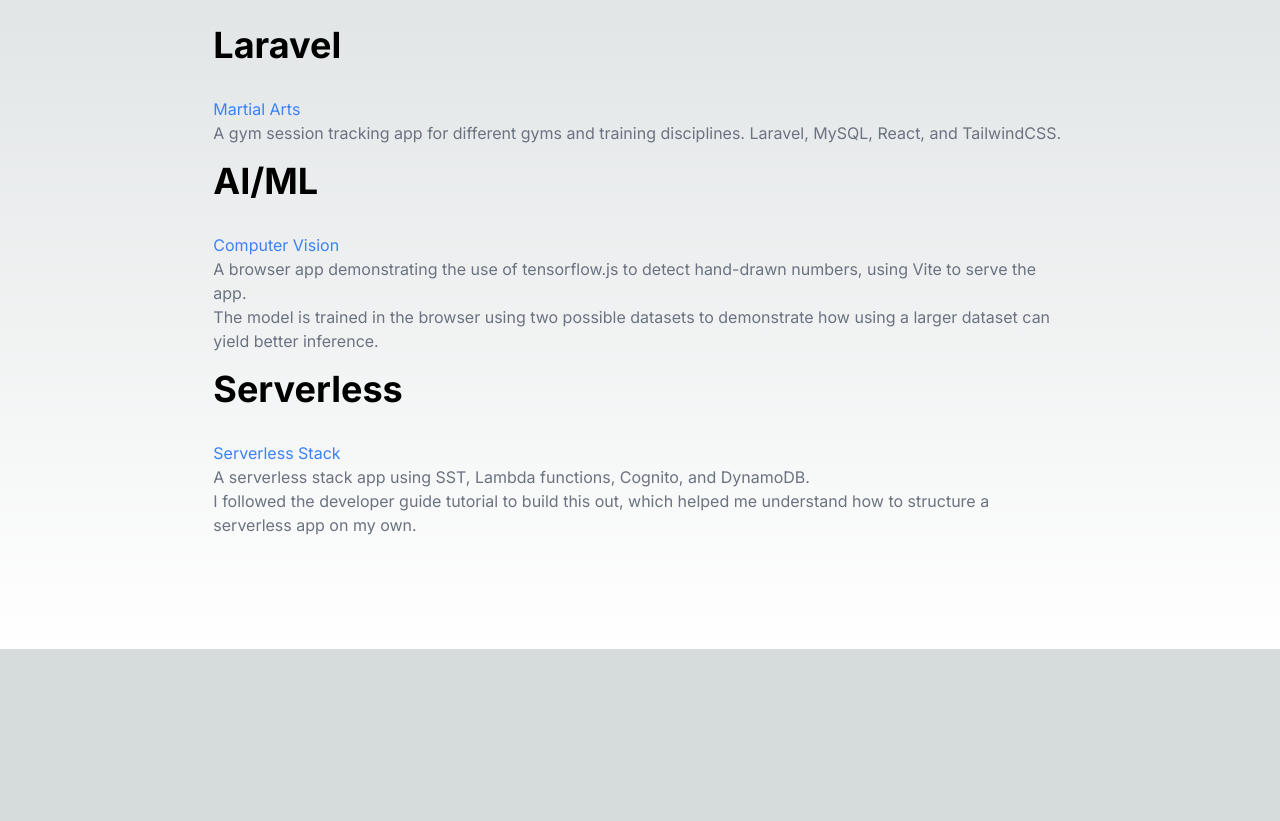
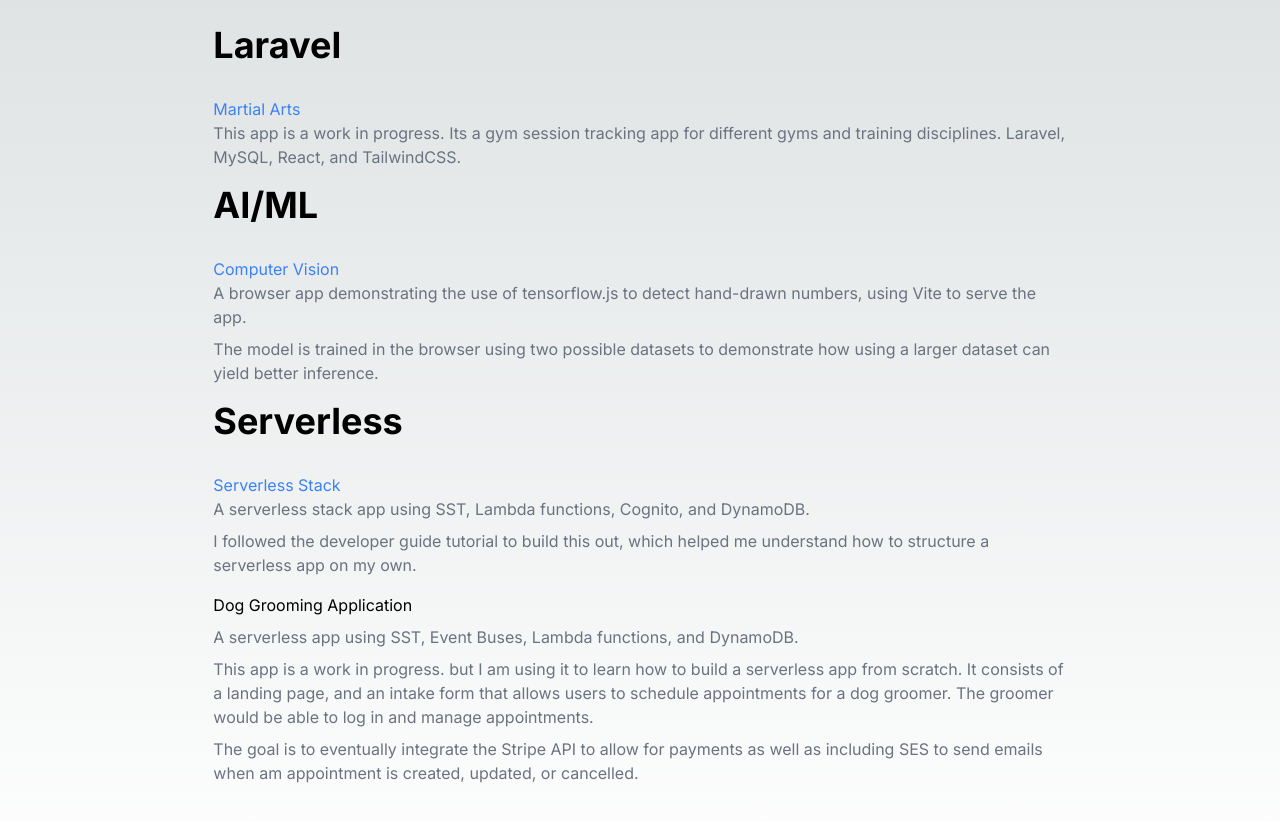
Before and after one commit to mikedubcurry/newsite-2024, a Next.js app: page /projects in a window 1280 px wide. Shown: the part 267-1088 px from the top of the page. Before the commit the page ends 916 px from the top, so only its background shows below. Built offline with nearby package versions, Linux system fonts and the light colour scheme.

Commit message:
update ui for projects/resume

```diff
--- a/src/app/page.tsx
+++ b/src/app/page.tsx
@@ -22,7 +22,7 @@
         },
     ]
     return (
-        <main className="w-full md:w-8/12 mx-4 md:mx-auto flex  flex-col justify-between py-24 h-full gap-12 md:gap-10">
+        <main className="md:w-8/12 mx-4 md:mx-auto flex  flex-col justify-between py-24 h-full gap-12 md:gap-10">
             <div style={{ viewTransitionName: 'hero' }} className="flex items-center gap-4">
                 <Image src='/insta.jpg' alt="an action shot of me doing a kickflip on a skateboard" width={100} height={100} className='rounded-full' />
                 <div className='flex flex-col justify-center gap-4'>
--- a/src/app/projects/page.tsx
+++ b/src/app/projects/page.tsx
@@ -8,28 +8,36 @@
                 <h2 className="text-4xl font-bold mb-8">Laravel</h2>
                 <ul className="list-inside">
                     <li className="mb-4">
-                        <a href="https://github.com/mikedubcurry/martialarts" className="text-blue-500 hover:underline" target="_blank" rel="referer noopener">Martial Arts</a>
-                        <p className="text-gray-500">A gym session tracking app for different gyms and training disciplines. Laravel, MySQL, React, and TailwindCSS.</p>
+                        <a href="https://github.com/mikedubcurry/martialarts" className="text-blue-500 hover:underline mb-2" target="_blank" rel="referer noopener">Martial Arts</a>
+                        <p className="text-gray-500 mb-2">This app is a work in progress. Its a gym session tracking app for different gyms and training disciplines. Laravel, MySQL, React, and TailwindCSS.</p>
                     </li>
                 </ul>
 
                 <h2 className="text-4xl font-bold mb-8">AI/ML</h2>
                 <ul className="list-inside">
                     <li className="mb-4">
-                        <a href="https://github.com/mikedubcurry/computer-vision" className="text-blue-500 hover:underline" target="_blank" rel="referer noopener">Computer Vision</a>
-                        <p className="text-gray-500">A browser app demonstrating the use of tensorflow.js to detect hand-drawn numbers, using Vite to serve the app.</p>
-                        <p className="text-gray-500">The model is trained in the browser using two possible datasets to demonstrate how using a larger dataset can yield better inference.</p>
+                        <a href="https://github.com/mikedubcurry/computer-vision" className="text-blue-500 hover:underline mb-2" target="_blank" rel="referer noopener">Computer Vision</a>
+                        <p className="text-gray-500 mb-2">A browser app demonstrating the use of tensorflow.js to detect hand-drawn numbers, using Vite to serve the app.</p>
+                        <p className="text-gray-500 mb-2">The model is trained in the browser using two possible datasets to demonstrate how using a larger dataset can yield better inference.</p>
                     </li>
                 </ul>
 
                 <h2 className="text-4xl font-bold mb-8">Serverless</h2>
                 <ul className="list-inside">
                     <li className="mb-4">
-                        <a href="https://github.com/mikedubcurry/sst-app" className="text-blue-500 hover:underline" target="_blank" rel="referer noopener">Serverless Stack</a>
-                        <p className="text-gray-500">A serverless stack app using SST, Lambda functions, Cognito, and DynamoDB.</p>
-                        <p className="text-gray-500">I followed the developer guide tutorial to build this out, which helped me understand how to structure a serverless app on my own.</p>
+                        <a href="https://github.com/mikedubcurry/sst-app" className="text-blue-500 hover:underline mb-2" target="_blank" rel="referer noopener">Serverless Stack</a>
+                        <p className="text-gray-500 mb-2">A serverless stack app using SST, Lambda functions, Cognito, and DynamoDB.</p>
+                        <p className="text-gray-500 mb-2">I followed the developer guide tutorial to build this out, which helped me understand how to structure a serverless app on my own.</p>
+                    </li>
+
+                    <li className="mb-4">
+                        <p className="mb-2">Dog Grooming Application</p>
+                        <p className="text-gray-500 mb-2">A serverless app using SST, Event Buses, Lambda functions, and DynamoDB.</p>
+                        <p className="text-gray-500 mb-2">This app is a work in progress. but I am using it to learn how to build a serverless app from scratch. It consists of a landing page, and an intake form that allows users to schedule appointments for a dog groomer. The groomer would be able to log in and manage appointments.</p>
+                        <p className="text-gray-500">The goal is to eventually integrate the Stripe API to allow for payments as well as including SES to send emails when am appointment is created, updated, or cancelled.</p>
                     </li>
                 </ul>
+
             </section>
         </main>
     )
```
